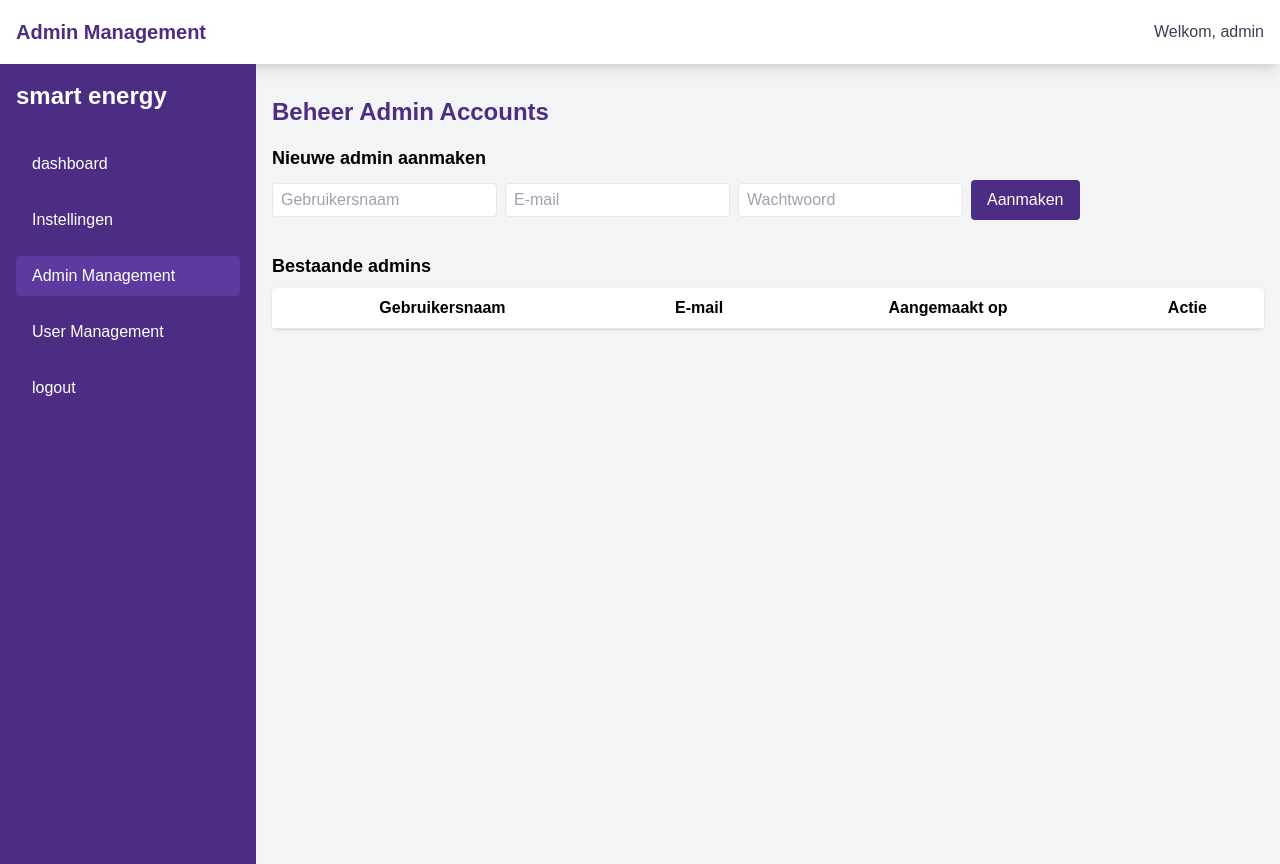
After one commit to anwar2006/projectsmartenergy, a PHP site: page /admin_management.php in a window 1280 px wide. The commit adds this page. Run offline with PHP 8.4, Linux system fonts and the light colour scheme; a user stored in the database is signed in; data comes from the database, SQL or seed files in the repository; lists and menus that the app fills with data are empty; some libraries are stand-ins or nearby versions.

Commit message:
manegment

```diff
--- a/config/database.php
+++ b/config/database.php
@@ -3,7 +3,7 @@ class Database {
     private $host = "localhost";
     private $db_name = "smart_energy";
     private $username = "root";
-    private $password = "root";
+    private $password = "";
     public $conn;
 
     public function getConnection() {
--- /dev/null
+++ b/frontend/pages/admin_management.php
@@ -0,0 +1,155 @@
+<?php
+session_start();
+require_once '../../config/database.php';
+
+// Only allow super admins
+if (!isset($_SESSION['user_id']) || $_SESSION['role'] !== 'super_admin') {
+    header('Location: dashboard.php');
+    exit();
+}
+
+$database = new Database();
+$db = $database->getConnection();
+
+// Handle create admin
+$create_error = '';
+if ($_SERVER['REQUEST_METHOD'] === 'POST' && isset($_POST['new_admin_username'])) {
+    $username = trim($_POST['new_admin_username']);
+    $email = trim($_POST['new_admin_email']);
+    $password = $_POST['new_admin_password'];
+    if ($username && $email && $password) {
+        $hash = password_hash($password, PASSWORD_DEFAULT);
+        $stmt = $db->prepare('INSERT INTO users (username, email, password, role, created_at) VALUES (?, ?, ?, "admin", NOW())');
+        try {
+            $stmt->execute([$username, $email, $hash]);
+            header('Location: admin_management.php');
+            exit();
+        } catch (PDOException $e) {
+            $create_error = 'Gebruikersnaam of e-mail bestaat al.';
+        }
+    } else {
+        $create_error = 'Vul alle velden in aub.';
+    }
+}
+
+// Handle delete admin
+if (isset($_GET['delete']) && is_numeric($_GET['delete'])) {
+    $admin_id = (int)$_GET['delete'];
+    // Prevent deleting super_admins or yourself
+    $stmt = $db->prepare('SELECT role FROM users WHERE id = ?');
+    $stmt->execute([$admin_id]);
+    $role = $stmt->fetchColumn();
+    if ($role === 'admin') {
+        $stmt = $db->prepare('DELETE FROM users WHERE id = ?');
+        $stmt->execute([$admin_id]);
+        header('Location: admin_management.php');
+        exit();
+    }
+}
+
+// Fetch all admins
+$stmt = $db->prepare('SELECT id, username, email, created_at FROM users WHERE role = "admin"');
+$stmt->execute();
+$admins = $stmt->fetchAll(PDO::FETCH_ASSOC);
+?>
+<!DOCTYPE html>
+<html lang="nl">
+<head>
+    <meta charset="UTF-8">
+    <meta name="viewport" content="width=device-width, initial-scale=1.0">
+    <title>Admin Management</title>
+    <script src="https://cdn.tailwindcss.com"></script>
+    <script>
+        tailwind.config = {
+            theme: {
+                extend: {
+                    colors: {
+                        'brand-purple': '#4B2E83',
+                        'brand-purple-light': '#5d3a9f'
+                    }
+                }
+            }
+        }
+    </script>
+    <link rel="stylesheet" href="../../css/dashboard.css">
+    <link rel="stylesheet" href="https://cdnjs.cloudflare.com/ajax/libs/font-awesome/6.0.0/css/all.min.css">
+</head>
+<body class="bg-gray-100">
+    <nav class="bg-white shadow-lg">
+        <div class="max-w-full mx-auto px-4">
+            <div class="flex justify-between h-16">
+                <div class="flex items-center">
+                    <h1 class="text-xl font-bold text-brand-purple">Admin Management</h1>
+                </div>
+                <div class="flex items-center">
+                    <span class="text-gray-700">Welkom, <?php echo htmlspecialchars($_SESSION['username']); ?></span>
+                </div>
+            </div>
+        </div>
+    </nav>
+    <div class="flex">
+        <!-- Sidebar -->
+        <div class="bg-brand-purple w-64 min-h-screen">
+            <div class="p-4">
+                <div class="mb-8">
+                    <h2 class="text-white text-2xl font-bold mb-1">smart energy</h2>
+                </div>
+                <nav class="space-y-4">
+                    <a href="dashboard.php" class="flex items-center text-white py-2 px-4 rounded hover:bg-brand-purple-light">dashboard</a>
+                    <a href="instellingen.php" class="flex items-center text-white py-2 px-4 rounded hover:bg-brand-purple-light">Instellingen</a>
+                    <a href="admin_management.php" class="flex items-center text-white py-2 px-4 rounded hover:bg-brand-purple-light bg-brand-purple-light">Admin Management</a>
+                    <?php if (isset($_SESSION['role']) && in_array($_SESSION['role'], ['super_admin', 'admin'])): ?>
+                    <a href="user_management.php" class="flex items-center text-white py-2 px-4 rounded hover:bg-brand-purple-light<?php if(basename($_SERVER['PHP_SELF']) == 'user_management.php') echo ' bg-brand-purple-light'; ?>">
+                        <span>User Management</span>
+                    </a>
+                    <?php endif; ?>
+                    <a href="../../includes/logout.php" class="flex items-center text-white py-2 px-4 rounded hover:bg-brand-purple-light mt-8">logout</a>
+                </nav>
+            </div>
+        </div>
+        <!-- Main Content -->
+        <main class="flex-1 flex justify-center">
+            <div class="w-full max-w-5xl px-4 py-8">
+                <h2 class="text-2xl font-bold mb-4 text-brand-purple">Beheer Admin Accounts</h2>
+                <div class="mb-8">
+                    <h3 class="text-lg font-semibold mb-2">Nieuwe admin aanmaken</h3>
+                    <?php if ($create_error): ?>
+                        <div class="bg-red-100 border border-red-400 text-red-700 px-4 py-2 rounded mb-2"><?php echo $create_error; ?></div>
+                    <?php endif; ?>
+                    <form method="POST" class="flex flex-col md:flex-row gap-2 items-center">
+                        <input type="text" name="new_admin_username" placeholder="Gebruikersnaam" class="border rounded px-2 py-1" required>
+                        <input type="email" name="new_admin_email" placeholder="E-mail" class="border rounded px-2 py-1" required>
+                        <input type="password" name="new_admin_password" placeholder="Wachtwoord" class="border rounded px-2 py-1" required>
+                        <button type="submit" class="bg-brand-purple hover:bg-brand-purple-light text-white px-4 py-2 rounded">Aanmaken</button>
+                    </form>
+                </div>
+                <div>
+                    <h3 class="text-lg font-semibold mb-2">Bestaande admins</h3>
+                    <table class="min-w-full bg-white rounded shadow">
+                        <thead>
+                            <tr>
+                                <th class="py-2 px-4 border-b">Gebruikersnaam</th>
+                                <th class="py-2 px-4 border-b">E-mail</th>
+                                <th class="py-2 px-4 border-b">Aangemaakt op</th>
+                                <th class="py-2 px-4 border-b">Actie</th>
+                            </tr>
+                        </thead>
+                        <tbody>
+                            <?php foreach ($admins as $admin): ?>
+                            <tr>
+                                <td class="py-2 px-4 border-b"><?php echo htmlspecialchars($admin['username']); ?></td>
+                                <td class="py-2 px-4 border-b"><?php echo htmlspecialchars($admin['email']); ?></td>
+                                <td class="py-2 px-4 border-b"><?php echo htmlspecialchars($admin['created_at']); ?></td>
+                                <td class="py-2 px-4 border-b">
+                                    <a href="admin_management.php?delete=<?php echo $admin['id']; ?>" class="text-red-600 hover:underline" onclick="return confirm('Weet je zeker dat je deze admin wilt verwijderen?');">Verwijderen</a>
+                                </td>
+                            </tr>
+                            <?php endforeach; ?>
+                        </tbody>
+                    </table>
+                </div>
+            </div>
+        </main>
+    </div>
+</body>
+</html>
```
Also changed, not shown: frontend/pages/dashboard.php (+10 -0 lines), frontend/pages/instellingen.php (+10 -0 lines), frontend/pages/user_management.php (added, +122 -0 lines).
